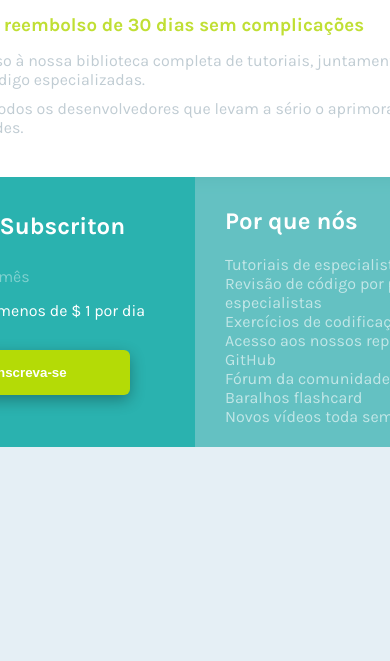
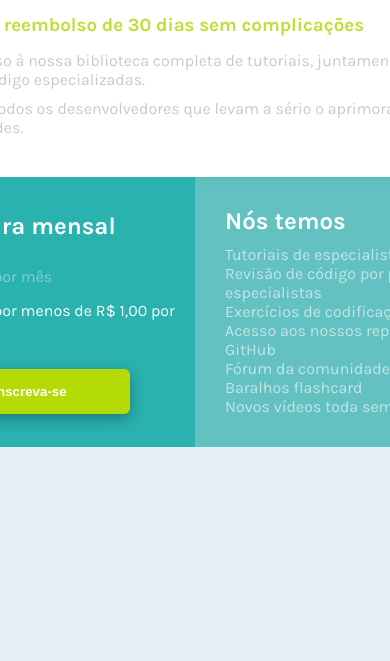
Before and after one commit to lomaferreira/gridDeValores, a plain HTML site: page index.html in a window 390 px wide. Shown: the part 183-844 px from the top of the page. Drawn offline with Linux system fonts and the light colour scheme.

Commit message:
add responsive

```diff
--- a/index.html
+++ b/index.html
@@ -16,7 +16,7 @@
   <body>
     <div id="container">
       <div id="introduction">
-        <h1>Join our community</h1>
+        <h1>Junte-se a nossa comunidade</h1>
         <h3>Garantia de reembolso de 30 dias sem complicações</h3>
         <p>
           Obtenha acesso à nossa biblioteca completa de tutoriais, juntamente
@@ -29,13 +29,13 @@
       </div>
       <div id="container_down">
         <div id="value">
-          <h2>Monthly Subscriton</h2>
-          <p><span class="number" >$29</span> <span class="name">por mês</span></p>
-          <p>Full total por menos de $ 1 por dia</p>
+          <h2>Assinatura mensal</h2>
+          <p><span class="number" >R$29</span> <span class="name">por mês</span></p>
+          <p>Acesso total por menos de R$ 1,00 por dia</p>
           <button>Inscreva-se</button>
         </div>
         <div id="services">
-          <h2>Por que nós</h2>
+          <h2>Nós temos</h2>
           <ul>
             <li>Tutoriais de especialistas do setor</li>
             <li>Revisão de código por pares e especialistas</li>
--- a/style.css
+++ b/style.css
@@ -15,12 +15,16 @@ body {
   align-items: center;
   flex-direction: column;
 
+  width: 100%;
   margin: 100px auto;
-  width: 100%;
-
 }
 
-/*firt box*/
+h2, .number, p {
+  color: white;
+  padding-bottom: 10px;
+}
+
+/*Introduction*/
 
 #introduction {
   padding: 30px;
@@ -43,21 +47,19 @@ body {
   color: hsl(200, 17%, 79%);
 }
 
+/*Segundo container*/
 #container_down {
   display: flex;
   flex-wrap: nowrap;
-
 }
 
-#value,
-#services {
+#value, #services {
   display: inline-block;
   height: 270px;
   width: 330px;
-
 }
 
-/*second box*/
+/*Value*/
 
 #value {
   background: hsl(179, 62%, 43%);
@@ -75,6 +77,9 @@ body {
   color: hsla(202, 18%, 100%, 0.4);
 }
 
+
+/*Button*/
+
 #value button {
   border: 0;
   text-align: center;
@@ -86,25 +91,21 @@ body {
   color: hsl(204, 20%, 100%);
   background: hsl(71, 95%, 44%);
   font-weight: bold;
-   box-shadow: 0 5px 15px rgba(0,0,0,0.3);
+  box-shadow: 0 5px 15px rgba(0, 0, 0, 0.3);
   transition: transform 15s;
   transition: box-shadow 0.2s;
 }
 
 #value button:hover {
-   transform: scale(1.1);
-    box-shadow: 0 5px 15px rgba(0,0,0,0.4);
+  transform: scale(1.1);
+  box-shadow: 0 5px 15px rgba(0, 0, 0, 0.4);
 }
 
-/*third box*/
+/*Services*/
 #services {
   background: hsla(179, 80%, 36%, 0.61);
   border-radius: 0 0 8px 0;
   padding: 30px;
-}
-
-#services h2 {
-  padding-bottom: 10px;
 }
 
 #services ul {
@@ -112,9 +113,21 @@ body {
   color: hsla(207, 18%, 100%, 0.6);
 }
 
-h2,
-.number,
-p {
-  color: white;
-  margin-bottom: 10px;
+/*Media queries(esponsivo)*/
+@media (max-width: 375px) {
+  #container_down {
+    flex-direction: column;
+  }
+
+  #introduction {
+    height: 355px;
+    width: 330px;
+    padding-bottom: 0px;
+  }
+  #value {
+    border-radius: 0;
+  }
+  #services {
+    border-radius: 0 0 8px 8px;
+  }
 }
```
